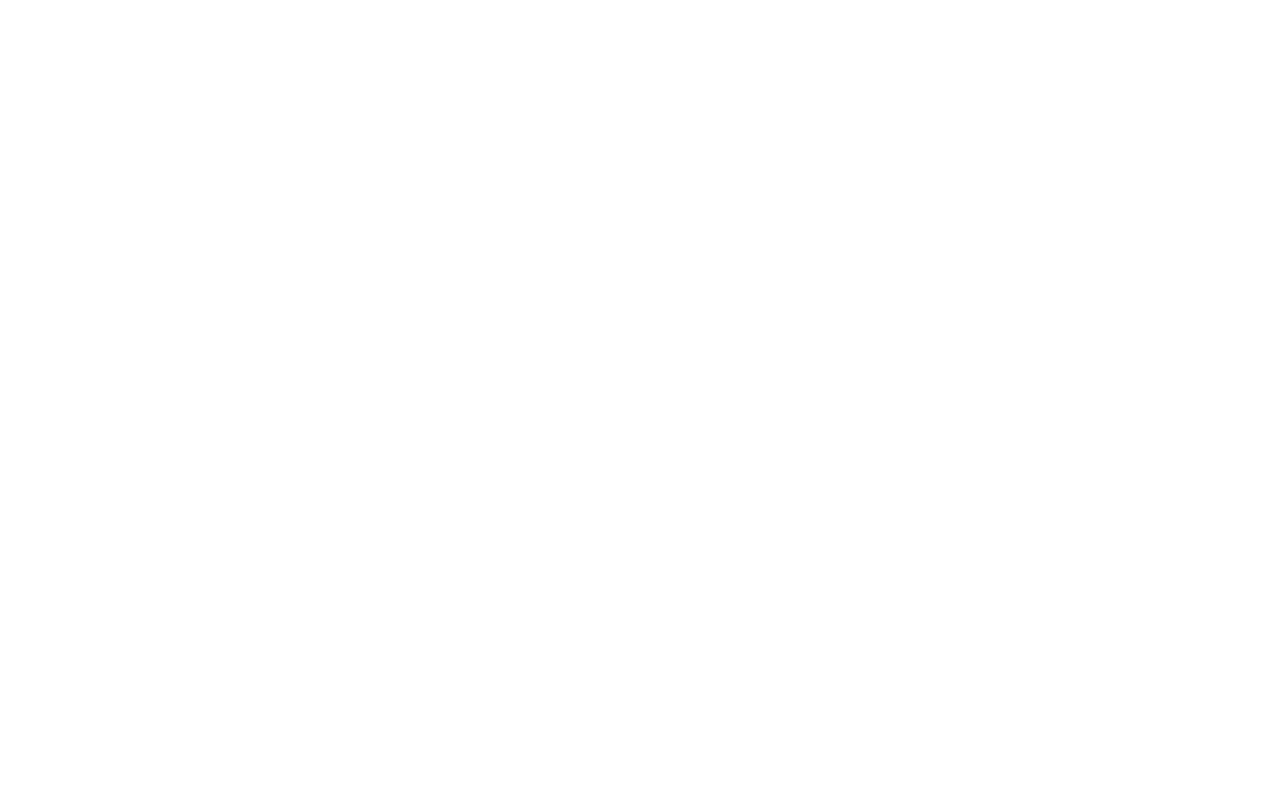
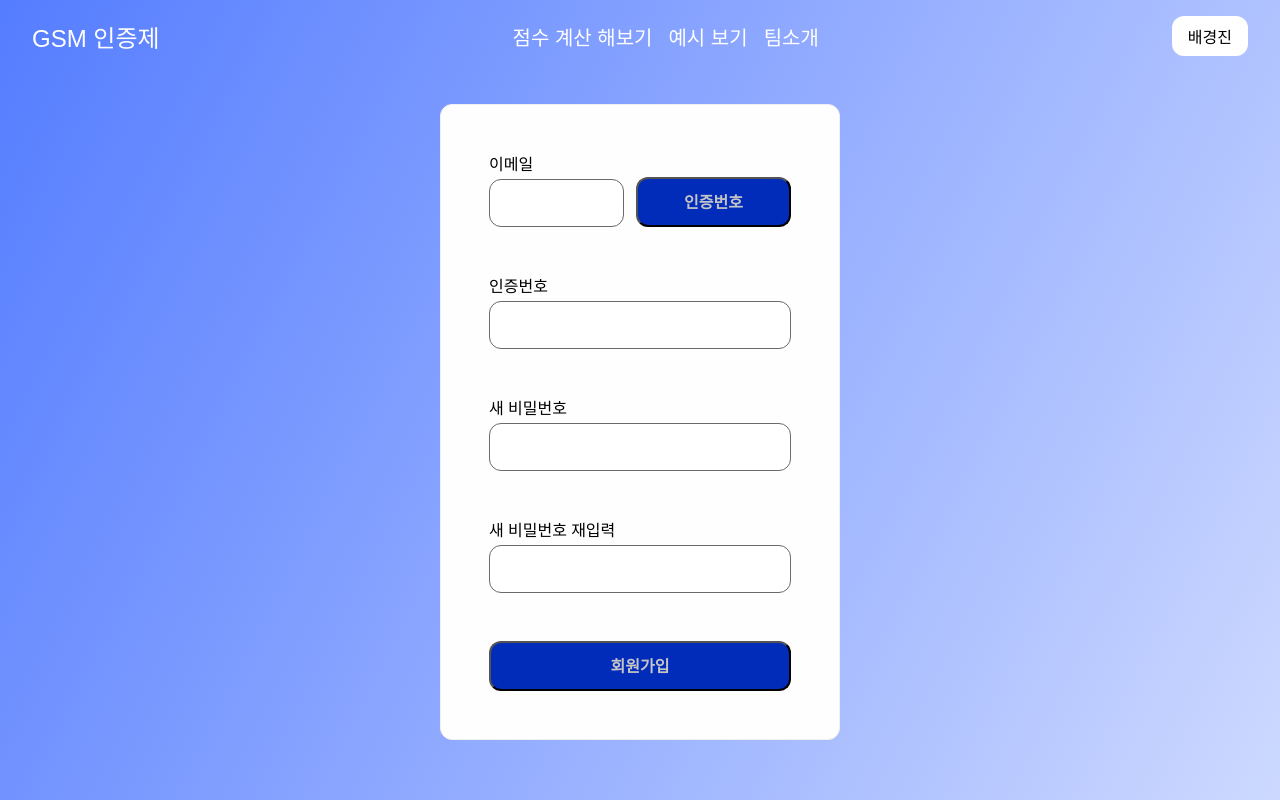
Before and after one commit to let-s-make-friends/GSMC, a React (Vite) app in the folder app/client/: page /signup in a window 1280 px wide. Before the commit this address had no page. Built offline with nearby package versions, Linux system fonts and the light colour scheme; a web font is replaced by a local one.

Commit message:
✅ Update: Login -> SignUp , Placeholder 추가, Input 이름 변경

```diff
--- a/app/client/src/app/router.tsx
+++ b/app/client/src/app/router.tsx
@@ -1,12 +1,12 @@
 import { BrowserRouter, Route, Routes } from "react-router-dom";
-import Login from "../pages/login/login";
+import Signup from "../pages/signup/signup";
 import Main from "../pages/main/main";
 
 export const Router = () => {
   return (
     <BrowserRouter>
       <Routes>
-        <Route path="/login" element={<Login />} />
+        <Route path="/signup" element={<Signup />} />
         <Route path="/main" element={<Main />} />
       </Routes>
     </BrowserRouter>
--- /dev/null
+++ b/app/client/src/components/input/input.tsx
@@ -0,0 +1,16 @@
+import * as S from "./styles";
+
+interface InputProps {
+  label: string,
+  placeholder?: string
+}
+
+const Input = ({ label, placeholder = "" }: InputProps) => {
+  return (
+    <S.InputWrapper>
+      <S.InputLabel>{label}</S.InputLabel>
+      <S.Input type="text" placeholder={placeholder} />
+    </S.InputWrapper>
+  );
+};
+export default Input;
--- a/app/client/src/components/inputButton/inputButton.tsx
+++ /dev/null
@@ -1,15 +0,0 @@
-import * as S from "./styles";
-
-interface InputButtonProps {
-  label: string
-}
-
-const InputButton = ({ label }: InputButtonProps) => {
-  return (
-    <S.InputWrapper>
-      <S.InputLabel>{label}</S.InputLabel>
-      <S.Input type="text" />
-    </S.InputWrapper>
-  );
-};
-export default InputButton;
--- a/app/client/src/pages/login/login.tsx
+++ b/app/client/src/pages/signup/signup.tsx
@@ -1,25 +1,25 @@
 import * as S from "./styles";
 import Header from "../../components/header/header";
-import InputButton from "../../components/inputButton/inputButton";
+import Input from "../../components/input/input";
 import DefaultButton from "../../components/defaultButton/defaultButton";
 
 
-const Login = () => {
+const Signup = () => {
   return (
     <S.Container>
       <Header />
       <S.Wrapper>
         <S.EmailWrapper>
-          <InputButton label="이메일" />
+          <Input label="이메일" />
           <DefaultButton label="인증번호" location="" active={false} />
         </S.EmailWrapper>
-        <InputButton label="인증번호" />
-        <InputButton label="새 비밀번호" />
-        <InputButton label="새 비밀번호 재입력" />
+        <Input label="인증번호" />
+        <Input label="새 비밀번호" />
+        <Input label="새 비밀번호 재입력" />
         <DefaultButton label="회원가입" location="signUp" active={false} />
       </S.Wrapper>
     </S.Container>
   );
 };
 
-export default Login;
+export default Signup;
--- a/app/client/src/pages/login/styles.ts
+++ b/app/client/src/pages/signup/styles.ts
@@ -24,6 +24,6 @@
 export const EmailWrapper = styled.div`
   display: flex;
   justify-content: space-between;
+  align-items: flex-end;
   gap: 12px;
-  align-items: flex-end;
 `;
```
Also changed, not shown: app/client/src/components/input/styles.ts (renamed from app/client/src/components/inputButton/styles.ts).
